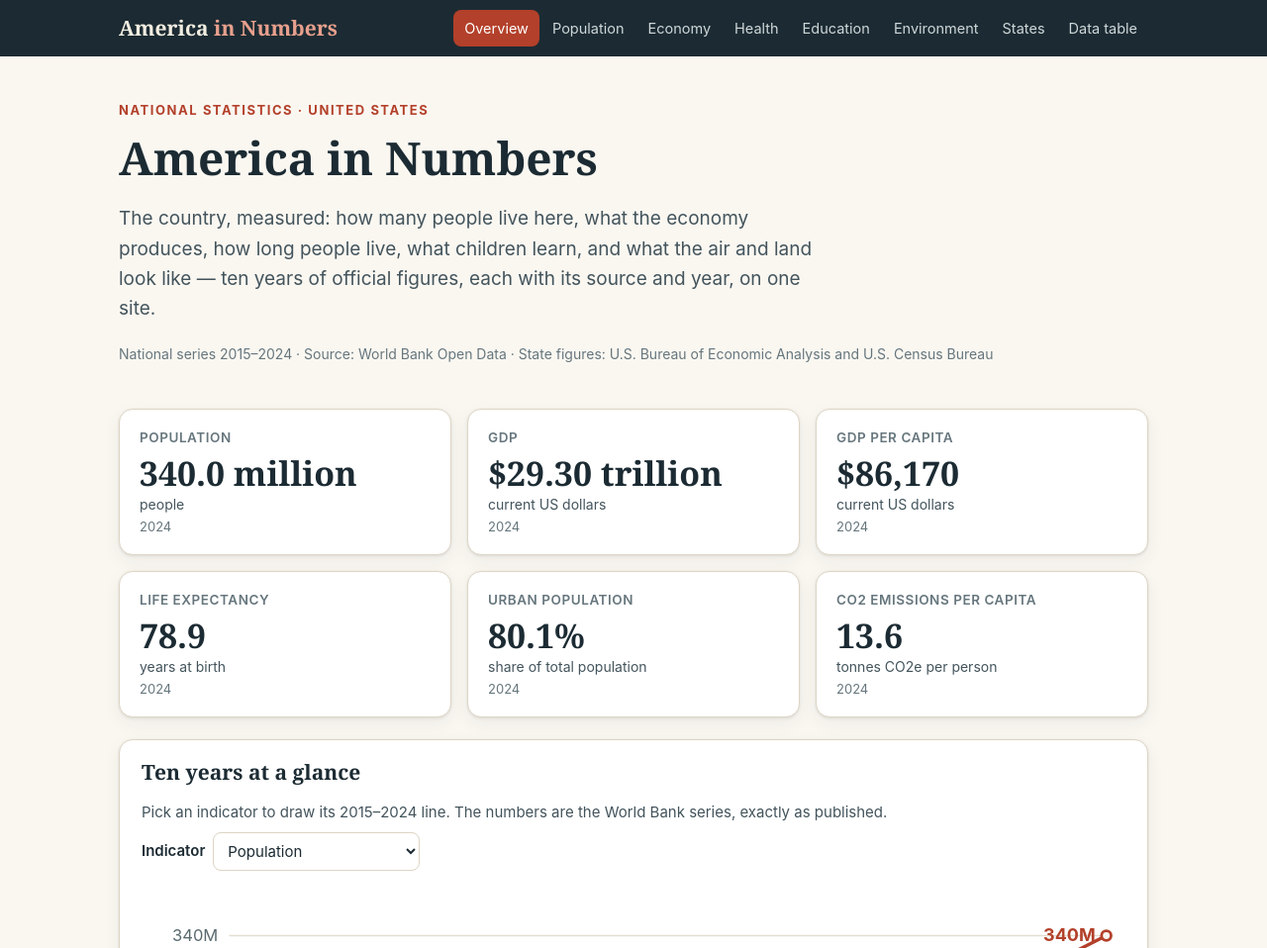
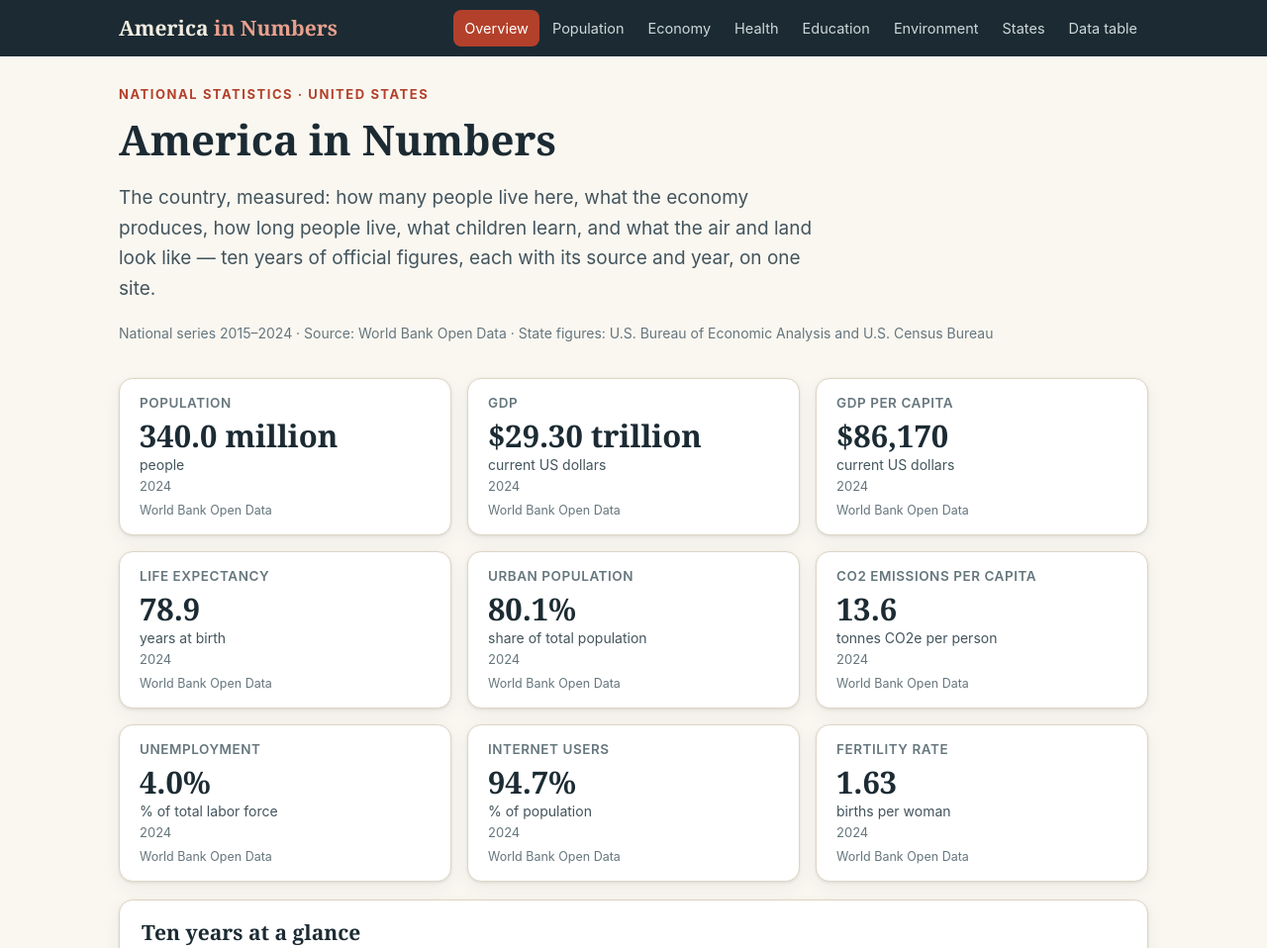
Before and after one commit to ljy13392272268-wq/national-statistics-site, a plain HTML site: page app/index.html in a window 1280 px wide. Shown: the top 958 px of the page at 99% size. Drawn offline with Linux system fonts and the light colour scheme.

Commit message:
Richer overview cover + lighter first load

```diff
--- /dev/null
+++ b/app/data-overview.js
@@ -0,0 +1,38 @@
+// America in Numbers — the overview page's data only.
+//
+// This is the same data as data.js, cut down to the ten indicators the
+// overview page (index.html) actually shows: the six headline cards, the
+// three extra cards, the trend chart's four switchable series, the GDP
+// bar chart, the new GDP-growth line chart, and the "at a glance" table.
+// Every value below is copied verbatim from data.js (same World Bank
+// series, same years 2015-2024); nothing is re-fetched or rounded here.
+// The other pages keep loading the full data.js; only the overview loads
+// this file, so its first load stays small.
+
+const YEARS = [2015, 2016, 2017, 2018, 2019, 2020, 2021, 2022, 2023, 2024];
+
+// Each indicator: label, unit, the World Bank series id, and values by year.
+const INDICATORS = {
+  population: { label: "Population, total", unit: "people", code: "SP.POP.TOTL",
+    values: [321815121, 324353340, 326608609, 328529577, 330226227, 331578104, 332100166, 333996304, 336755052, 340003797] },
+  urbanPct: { label: "Urban population", unit: "% of total population", code: "SP.URB.TOTL.IN.ZS",
+    values: [80.5707989535091, 80.4976645324131, 80.4018678392891, 80.2804567987377, 80.1304793353594, 79.997451762548, 80.0074765140272, 80.0324978239707, 80.071561119178, 80.1247798047184] },
+  fertility: { label: "Fertility rate", unit: "births per woman", code: "SP.DYN.TFRT.IN",
+    values: [1.8435, 1.8205, 1.7655, 1.7295, 1.706, 1.6415, 1.664, 1.6565, 1.6165, 1.6265] },
+  gdp: { label: "GDP", unit: "current US$", code: "NY.GDP.MKTP.CD",
+    values: [18295019000000, 18804913000000, 19612102000000, 20656516000000, 21539982000000, 21375281000000, 23725645000000, 26054614000000, 27811517000000, 29298013000000] },
+  gdpGrowth: { label: "GDP growth", unit: "% per year", code: "NY.GDP.MKTP.KD.ZG",
+    values: [2.94555045227337, 1.81945147909089, 2.45762230126449, 2.96650506701943, 2.58382533052225, -2.081375977796, 6.15202247867526, 2.52421385073222, 2.93436322440155, 2.79318715363841] },
+  gdpPc: { label: "GDP per capita", unit: "current US$", code: "NY.GDP.PCAP.CD",
+    values: [56849.4697923159, 57976.628204291, 60047.7190728307, 62875.6661382728, 65227.9565911038, 64465.2971415748, 71441.2319805947, 78008.6895811877, 82586.7847707894, 86169.6641581917] },
+  unemployment: { label: "Unemployment, total", unit: "% of total labor force (modeled ILO estimate)", code: "SL.UEM.TOTL.ZS",
+    values: [5.28, 4.869, 4.355, 3.896, 3.669, 8.055, 5.349, 3.65, 3.638, 4.022] },
+  lifeExp: { label: "Life expectancy at birth, total", unit: "years", code: "SP.DYN.LE00.IN",
+    values: [78.690243902439, 78.5390243902439, 78.5390243902439, 78.6390243902439, 78.7878048780488, 76.9804878048781, 76.3292682926829, 77.4341463414634, 78.3853658536585, 78.890243902439] },
+  co2Pc: { label: "CO2 emissions per capita", unit: "t CO2e per capita (excluding LULUCF)", code: "EN.GHG.CO2.PC.CE.AR5",
+    values: [15.9501022949136, 15.5045482189269, 15.1847127213968, 15.5796456645972, 15.0439662080505, 13.4715665664099, 14.3160979329351, 14.4186221294233, 13.7140258849034, 13.6238622652793] },
+  internetPct: { label: "Individuals using the Internet", unit: "% of population", code: "IT.NET.USER.ZS",
+    values: [74.5542024462761, 85.5444212887222, 87.2748891687657, 88.498903165152, 89.4302848575712, 90.34470367, 91.2684021, 92.72850037, 93.52559662, 94.69380188] },
+};
+
+window.USA = { YEARS, INDICATORS };
--- a/app/index.html
+++ b/app/index.html
@@ -6,7 +6,7 @@
 <title>America in Numbers — National Statistics of the United States</title>
 <link rel="stylesheet" href="style.css">
 <link rel="icon" href="favicon.png" type="image/png">
-<script src="data.js"></script>
+<script src="data-overview.js"></script>
 <script src="charts.js"></script>
 <script src="site.js"></script>
 </head>
@@ -45,36 +45,63 @@
       <div class="stat-value">—</div>
       <div class="stat-sub">people</div>
       <div class="stat-year"></div>
+      <div class="stat-source">World Bank Open Data</div>
     </div>
     <div class="stat" data-ind="gdp" data-fmt="usdTrillion">
       <div class="stat-label">GDP</div>
       <div class="stat-value">—</div>
       <div class="stat-sub">current US dollars</div>
       <div class="stat-year"></div>
+      <div class="stat-source">World Bank Open Data</div>
     </div>
     <div class="stat" data-ind="gdpPc" data-fmt="usd">
       <div class="stat-label">GDP per capita</div>
       <div class="stat-value">—</div>
       <div class="stat-sub">current US dollars</div>
       <div class="stat-year"></div>
+      <div class="stat-source">World Bank Open Data</div>
     </div>
     <div class="stat" data-ind="lifeExp" data-fmt="num1">
       <div class="stat-label">Life expectancy</div>
       <div class="stat-value">—</div>
       <div class="stat-sub">years at birth</div>
       <div class="stat-year"></div>
+      <div class="stat-source">World Bank Open Data</div>
     </div>
     <div class="stat" data-ind="urbanPct" data-fmt="pct1">
       <div class="stat-label">Urban population</div>
       <div class="stat-value">—</div>
       <div class="stat-sub">share of total population</div>
       <div class="stat-year"></div>
+      <div class="stat-source">World Bank Open Data</div>
     </div>
     <div class="stat" data-ind="co2Pc" data-fmt="num1">
       <div class="stat-label">CO2 emissions per capita</div>
       <div class="stat-value">—</div>
       <div class="stat-sub">tonnes CO2e per person</div>
       <div class="stat-year"></div>
+      <div class="stat-source">World Bank Open Data</div>
+    </div>
+    <div class="stat" data-ind="unemployment" data-fmt="pct1">
+      <div class="stat-label">Unemployment</div>
+      <div class="stat-value">—</div>
+      <div class="stat-sub">% of total labor force</div>
+      <div class="stat-year"></div>
+      <div class="stat-source">World Bank Open Data</div>
+    </div>
+    <div class="stat" data-ind="internetPct" data-fmt="pct1">
+      <div class="stat-label">Internet users</div>
+      <div class="stat-value">—</div>
+      <div class="stat-sub">% of population</div>
+      <div class="stat-year"></div>
+      <div class="stat-source">World Bank Open Data</div>
+    </div>
+    <div class="stat" data-ind="fertility" data-fmt="num2">
+      <div class="stat-label">Fertility rate</div>
+      <div class="stat-value">—</div>
+      <div class="stat-sub">births per woman</div>
+      <div class="stat-year"></div>
+      <div class="stat-source">World Bank Open Data</div>
     </div>
   </section>
 
@@ -102,6 +129,15 @@
     reached $29.30 trillion in 2024.</p>
     <div id="gdp-chart"></div>
     <p class="source-line">Source: World Bank Open Data, indicator NY.GDP.MKTP.CD, 2015–2024.</p>
+  </section>
+
+  <section class="panel">
+    <h3>Growth, year by year</h3>
+    <p class="panel-sub">Real GDP growth, percent per year. The 2021 rebound was the
+    fastest growth in this ten-year series.</p>
+    <div id="growth-chart"></div>
+    <p class="source-line" id="growth-caption"></p>
+    <p class="source-line">Source: World Bank Open Data, indicator NY.GDP.MKTP.KD.ZG, 2015–2024.</p>
   </section>
 
   <section class="section">
@@ -174,6 +210,17 @@
     tickFormat: function (v) { return "$" + (v / 1e12).toFixed(0) + "T"; }
   });
 
+  C.lineChart(document.getElementById("growth-chart"), {
+    label: "GDP growth, % per year, 2015-2024",
+    series: [{ name: "GDP growth", values: D.INDICATORS.gdpGrowth.values, color: "#b3402a" }],
+    tickFormat: function (v) { return v.toFixed(0) + "%"; }
+  });
+  var gVals = D.INDICATORS.gdpGrowth.values;
+  var gLatest = S.latestOf("gdpGrowth");
+  document.getElementById("growth-caption").textContent =
+    "GDP growth: latest " + (gLatest.value >= 0 ? "+" : "") + gLatest.value.toFixed(1) + "% (" + gLatest.year + "). " +
+    "The economy contracted " + Math.abs(gVals[5]).toFixed(1) + "% in 2020 and rebounded +" + gVals[6].toFixed(1) + "% in 2021.";
+
   var glanceKeys = ["population", "gdp", "gdpPc", "lifeExp", "urbanPct", "fertility", "unemployment", "co2Pc", "internetPct"];
   var tbody = document.querySelector("#glance-table tbody");
   glanceKeys.forEach(function (key) {
--- a/app/style.css
+++ b/app/style.css
@@ -85,7 +85,7 @@ a:hover { text-decoration: underline; }
 
 /* --- page shell ---------------------------------------------------------- */
 .wrap { max-width: 1080px; margin: 0 auto; padding: 0 20px 64px; }
-.hero { padding: 44px 0 8px; }
+.hero { padding: 28px 0 4px; }
 .hero .kicker {
   color: var(--accent);
   font-weight: 700;
@@ -94,9 +94,9 @@ a:hover { text-decoration: underline; }
   font-size: 13px;
   margin-bottom: 10px;
 }
-.hero h1 { font-size: 46px; margin-bottom: 12px; }
+.hero h1 { font-size: 42px; margin-bottom: 8px; }
 .hero p.lede { font-size: 19px; color: var(--ink-soft); max-width: 720px; }
-.hero .meta-line { color: var(--muted); font-size: 14px; margin-top: 14px; }
+.hero .meta-line { color: var(--muted); font-size: 14px; margin-top: 10px; }
 
 .section { margin-top: 44px; }
 .section > h2 { font-size: 29px; border-bottom: 3px solid var(--accent); padding-bottom: 8px; }
@@ -117,19 +117,20 @@ a:hover { text-decoration: underline; }
   display: grid;
   grid-template-columns: repeat(3, 1fr);
   gap: 16px;
-  margin: 22px 0;
+  margin: 16px 0;
 }
 .stat {
   background: var(--card);
   border: 1px solid var(--line);
   border-radius: var(--radius);
   box-shadow: var(--shadow);
-  padding: 18px 20px;
+  padding: 14px 20px;
 }
 .stat-label { font-size: 13.5px; color: var(--muted); font-weight: 600; text-transform: uppercase; letter-spacing: 0.04em; }
-.stat-value { font-family: Georgia, "Times New Roman", serif; font-size: 34px; font-weight: 700; color: var(--ink); margin: 6px 0 2px; line-height: 1.1; }
+.stat-value { font-family: Georgia, "Times New Roman", serif; font-size: 31px; font-weight: 700; color: var(--ink); margin: 4px 0 2px; line-height: 1.1; }
 .stat-sub { font-size: 14px; color: var(--ink-soft); }
 .stat-year { font-size: 13px; color: var(--muted); }
+.stat-source { font-size: 12.5px; color: var(--muted); margin-top: 4px; }
 
 /* --- chart panels -------------------------------------------------------- */
 .panel {
```
